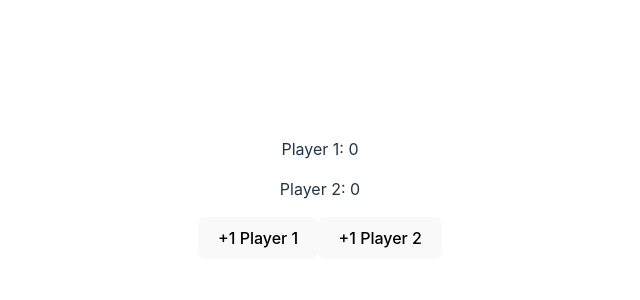
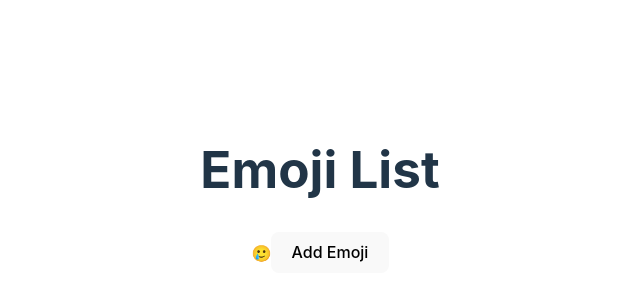
Before and after one commit to 101Shakila/first-react-app, a React (Vite) app: page / in a window 1280 px wide. Shown: the part 210-510 px from the top of the page, without its empty margins (320-960 px from the left). Built offline with nearby package versions, Linux system fonts and the light colour scheme.

Commit message:
corrected casing

```diff
--- a/src/App.jsx
+++ b/src/App.jsx
@@ -15,8 +15,8 @@ import './App.css'
 //import ColorBox from './ColorBox'
 //import ColorBoxList from './ColorBoxList'
 //import Dumbo from './dumbo'
-import ScoreKeeper from './ScoreKeeper'
-
+//import ScoreKeeper from './ScoreKeeper'
+import EmojiCall from './EmojiCall'
 
 function App() {
 
@@ -41,7 +41,7 @@ function App() {
   return (
     <div>
       {
-        <ScoreKeeper />
+        <EmojiCall />
         // <RentalList properties={properties} />
         // <ShoppingList list={data} />
         /* <Game values={[1, 2, 3, 4, 5]} />
--- a/src/EmojiCall.jsx
+++ b/src/EmojiCall.jsx
@@ -2,7 +2,7 @@ import { useState } from "react"
 
 
 export default function EmojiCall() {
-    const [emojis, SetEmojis] = useState(["🥲"]);
+    const [emojis, Setemojis] = useState(["🥲"]);
 
 
     const addEmoji = () => {
```
